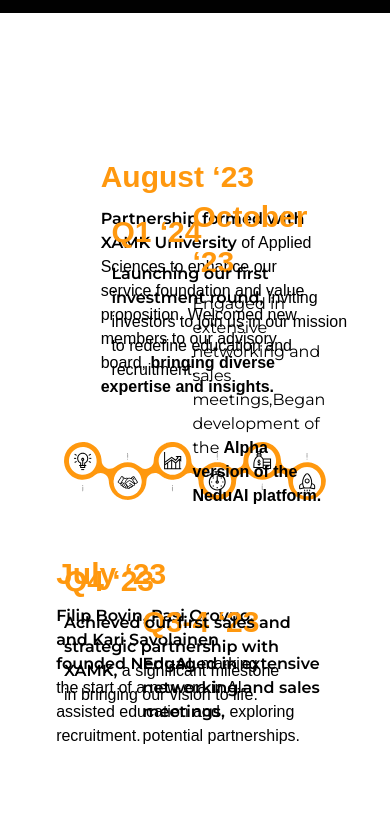
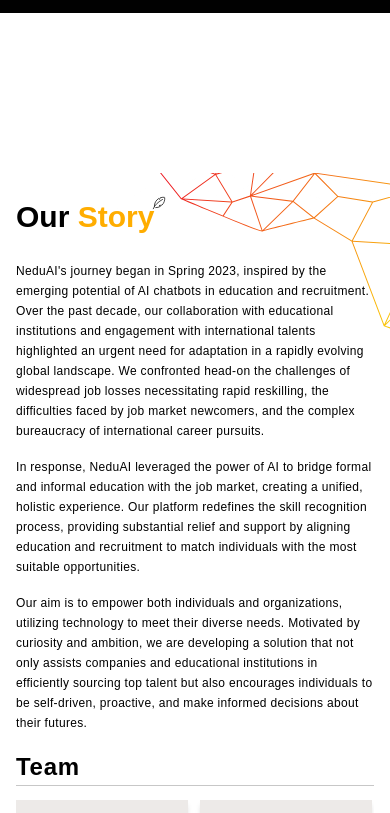
Before and after one commit to Asraful-code235/nedu-ai, a Next.js app: page / in a window 390 px wide. Shown: the part 6700-7513 px from the top of the page. Built offline with nearby package versions, Linux system fonts and the light colour scheme; a web font is replaced by a local one.

Commit message:
Desing fixes

```diff
--- a/components/start/Timeline.jsx
+++ b/components/start/Timeline.jsx
@@ -5,8 +5,8 @@
       {/* <h1 className="visionParagraph text-[40px] font-bold leading-[67px] tracking-[0.8px]">
         NeduAi Timeline
       </h1> */}
-
-      <div className="relative mt-10 min-h-[80vh] max-w-[1440px] mx-auto flex items-center justify-center">
+      {/* laptop */}
+      <div className="relative mt-10 min-h-[80vh] max-w-[1440px] mx-auto hidden lg:flex items-center justify-center">
         <Image
           src={"/timeline/timeline.svg"}
           width={1000}
@@ -14,7 +14,7 @@
           className="w-full  mx-auto h-full object-center object-cover"
         />
         {/* july 2023 */}
-        <div className="absolute max-w-[226px] bottom-[9%]  xl:bottom-[6%] left-[-3%] xl:left-0 flex flex-col gap-2 items-start justify-start text-start">
+        <div className="absolute max-w-[226px] bottom-[9%]  xl:bottom-[4%] left-[-3%] xl:left-0 flex flex-col gap-2 items-start justify-start text-start">
           <h4 className="font-semibold text-[30px] w-full leading-normal text-[#FF980E]">
             July ‘23
           </h4>
@@ -42,7 +42,7 @@
             </span>
           </p>
         </div>
-        <div className="absolute max-w-[238px] bottom-[9%] xl:bottom-[6%] left-[30%] xl:left-[35%] flex flex-col gap-2 items-start justify-start text-start">
+        <div className="absolute max-w-[238px] bottom-[10%] xl:bottom-[11%] left-[34%] xl:left-[35%] flex flex-col gap-2 items-start justify-start text-start">
           <h4 className="font-semibold text-[30px] w-full leading-normal text-[#FF980E]">
             Q3-4 ‘23
           </h4>
@@ -89,6 +89,7 @@
           </p>
         </div>
       </div>
+      {/* mobile */}
     </section>
   );
 }
```
